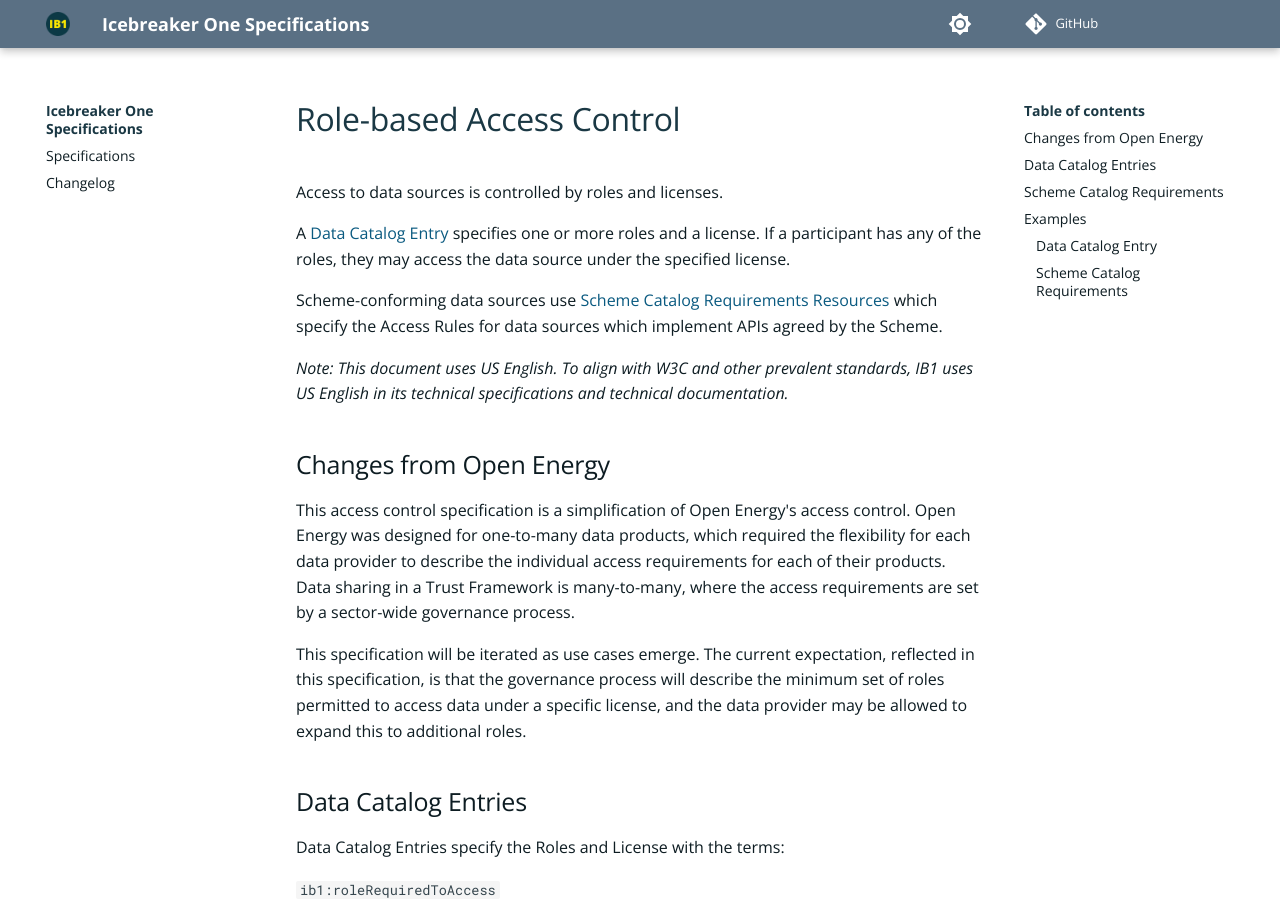
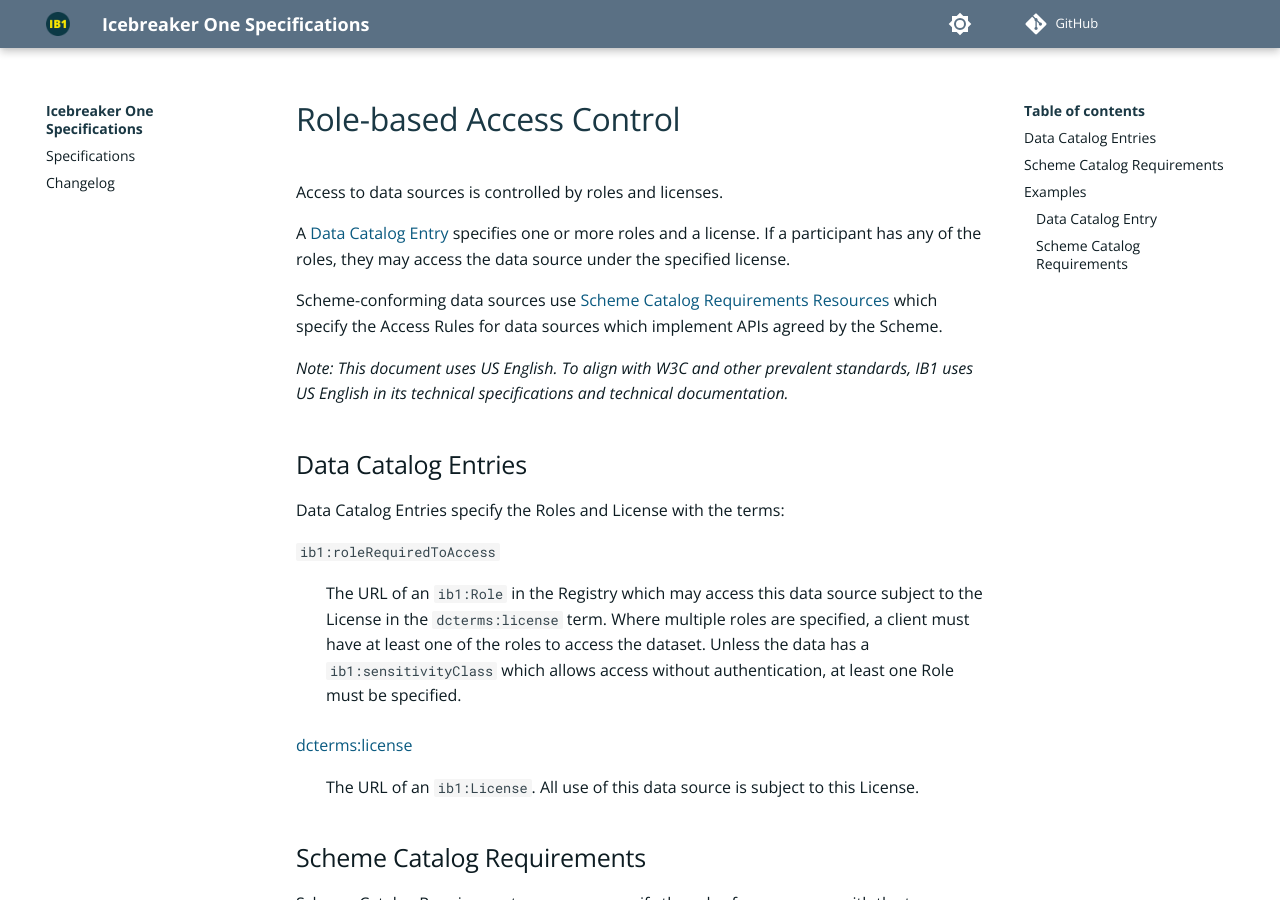
Before and after one commit to icebreakerone/ib1-technical-specifications, an MkDocs documentation site: the page built from docs/role-based-access-control/1.0.md, in a window 1280 px wide and 900 px high. Built offline with MkDocs 1.6.1 and Material for MkDocs 9.7.7, drawn with Linux system fonts in a browser that asks for light colours; comment, search, counter and statistics services are not loaded.

Commit message:
Remove mention of Open Energy to address https://github.com/icebreakerone/ib1-technical-specifications/pull/1/commits/391200cc179a15da0693c29b9c2a19ce41f15022

```diff
--- a/docs/role-based-access-control/1.0.md
+++ b/docs/role-based-access-control/1.0.md
@@ -7,12 +7,6 @@
 Scheme-conforming data sources use [Scheme Catalog Requirements Resources](../data-catalog-records/1.0.md#scheme-catalog-requirements) which specify the Access Rules for data sources which implement APIs agreed by the Scheme.
 
 _Note: This document uses US English. To align with W3C and other prevalent standards, IB1 uses US English in its technical specifications and technical documentation._
-
-## Changes from Open Energy
-
-This access control specification is a simplification of Open Energy's access control. Open Energy was designed for one-to-many data products, which required the flexibility for each data provider to describe the individual access requirements for each of their products. Data sharing in a Trust Framework is many-to-many, where the access requirements are set by a sector-wide governance process.
-
-This specification will be iterated as use cases emerge. The current expectation, reflected in this specification, is that the governance process will describe the minimum set of roles permitted to access data under a specific license, and the data provider may be allowed to expand this to additional roles.
 
 ## Data Catalog Entries
 
```
